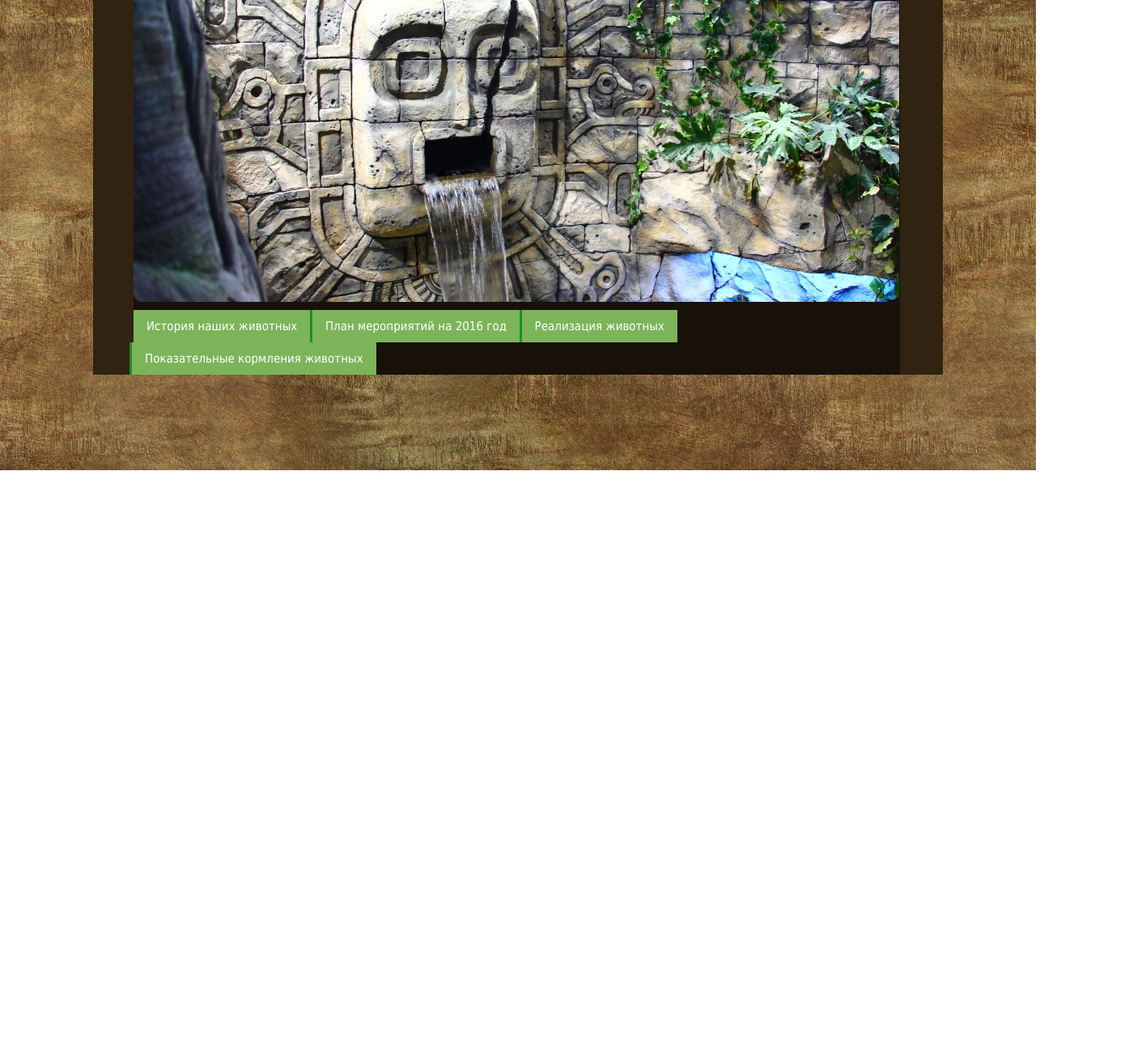
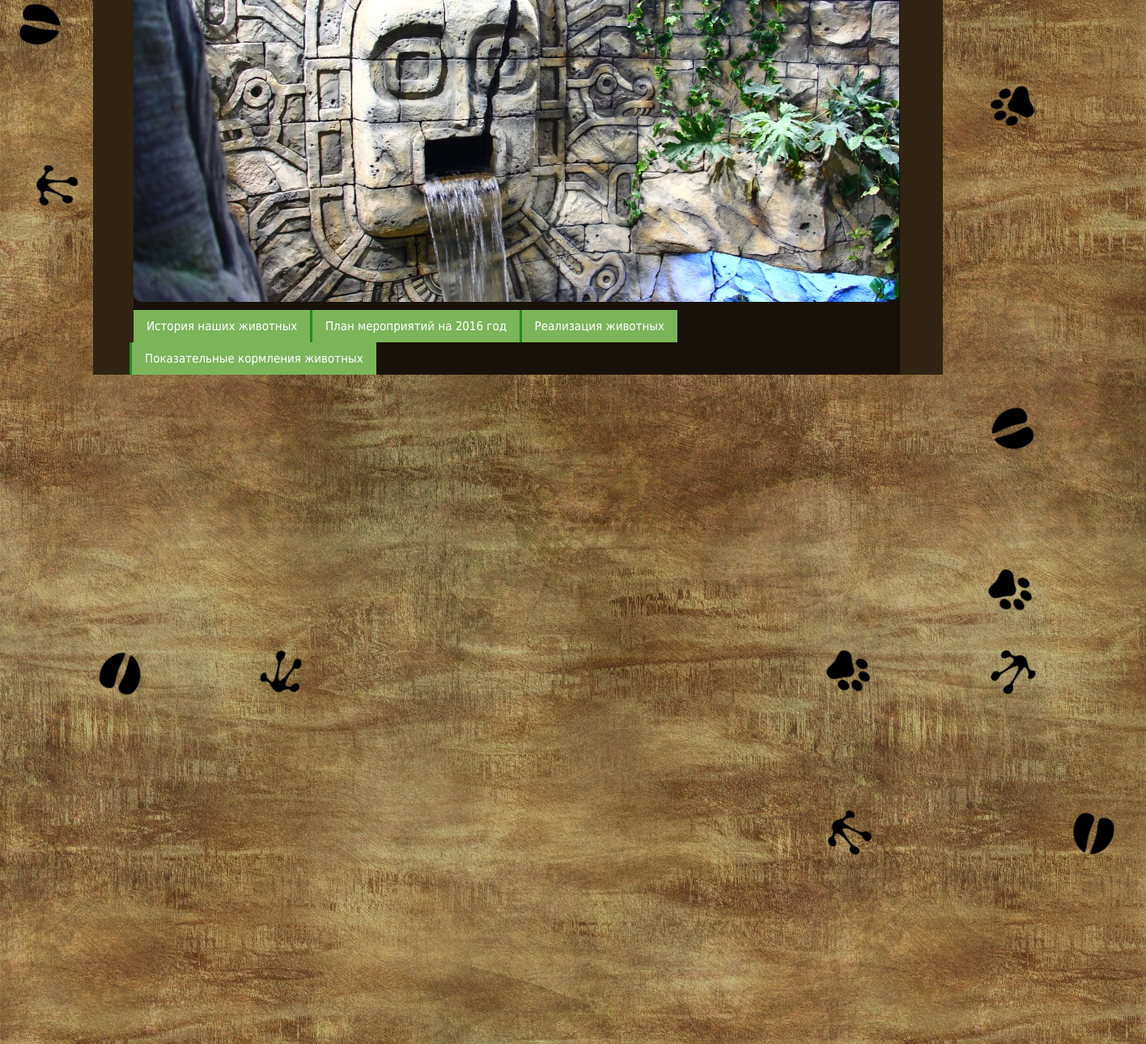
Before and after one commit to Yauheni5/ZOO, a plain HTML site: page ZOOMINSK/index.html in a window 1280 px wide. Shown: the part 219-1509 px from the top of the page at 81% size, 1416 px wide, since content can reach past the window. Before the commit the page ends 800 px from the top, so only its background shows below. Drawn offline with Linux system fonts and the light colour scheme.

Commit message:
add foot on background

```diff
--- a/ZOOMINSK/index.html
+++ b/ZOOMINSK/index.html
@@ -8,6 +8,30 @@
 	</head>
 	<body>
 		<div class="content">
+			<div class="foot-animals">
+				<div class="foto-foot-first f1"></div>
+				<div class="foto-foot-first f2"></div>
+				<div class="foto-foot-first f3"></div>
+				<div class="foto-foot-first f4"></div>
+				<div class="foto-foot-first f5"></div>
+				<div class="foto-foot-first f6"></div>
+				<div class="foto-foot-first f7"></div>
+				<div class="foto-foot-second s1"></div>
+				<div class="foto-foot-second s2"></div>
+				<div class="foto-foot-second s3"></div>
+				<div class="foto-foot-second s4"></div>
+				<div class="foto-foot-second s5"></div>
+				<div class="foto-foot-second s6"></div>
+				<div class="foto-foot-second s7"></div>
+				<div class="foto-foot-third t1"></div>
+				<div class="foto-foot-third t2"></div>
+				<div class="foto-foot-third t3"></div>
+				<div class="foto-foot-third t4"></div>
+				<div class="foto-foot-third t5"></div>
+				<div class="foto-foot-third t6"></div>
+				<div class="foto-foot-third t7"></div>
+				<div class="foto-foot-third t8"></div>
+			</div>
 			<span class="time-work"><b>Время работы сегодня:</b> 10:00-18:00</span>
 			<div class="language-site">
 				<a href="#">Русский</a>
--- a/ZOOMINSK/style.css
+++ b/ZOOMINSK/style.css
@@ -24,6 +24,137 @@ header {
 }
 header ul{
 	list-style: none;
+}
+.foto-foot-first {
+	background: url(images/foot1.png) center center no-repeat;
+	position: absolute;
+	width:100px;
+	height: 100px;
+	z-index: -1;
+}
+.f1 {
+	left:0px;
+	top:0px;
+	transform: rotate(120deg);
+}
+.f2 {
+	left:100px;
+	top:100px;
+	transform: rotate(100deg);
+}
+.f3 {
+	left:200px;
+	top:200px;
+	transform: rotate(200deg);
+}
+.f4 {
+	left:500px;
+	top:400px;
+	transform: rotate(50deg);
+}
+.f5 {
+	left:1200px;
+	top:300px;
+	transform: rotate(250deg);
+}
+.f6 {
+	left:1200px;
+	top:900px;
+	transform: rotate(125deg);
+}
+.f7 {
+	left:1000px;
+	top:1000px;
+	transform: rotate(125deg);
+}
+.foto-foot-second {
+	background: url(images/foot2.png) center center no-repeat;
+	position: absolute;
+	width:100px;
+	height: 100px;
+	z-index: -1;
+}
+.s1 {
+	left:100px;
+	top:0px;
+	transform: rotate(140deg);
+}
+.s2 {
+	left:0px;
+	top:200px;
+	transform: rotate(100deg);
+}
+.s3 {
+	left:200px;
+	top:400px;
+	transform: rotate(220deg);
+}
+.s4 {
+	left:100px;
+	top:1000px;
+	transform: rotate(20deg);
+}
+.s5 {
+	left:1200px;
+	top:700px;
+	transform: rotate(250deg);
+}
+.s6 {
+	left:1300px;
+	top:1200px;
+	transform: rotate(195deg);
+}
+.s7 {
+	left:1000px;
+	top:2000px;
+	transform: rotate(125deg);
+}
+.foto-foot-third {
+	background: url(images/foot3.png) center center no-repeat;
+	position: absolute;
+	width:100px;
+	height: 100px;
+	z-index: -1;
+}
+.t1 {
+	left:200px;
+	top:40px;
+	transform: rotate(140deg);
+}
+.t2 {
+	left:20px;
+	top:400px;
+	transform: rotate(100deg);
+}
+.t3 {
+	left:100px;
+	top:400px;
+	transform: rotate(220deg);
+}
+.t4 {
+	left:300px;
+	top:1000px;
+	transform: rotate(20deg);
+}
+.t5 {
+	left:1200px;
+	top:1000px;
+	transform: rotate(220deg);
+}
+.t6 {
+	left:1300px;
+	top:1600px;
+	transform: rotate(295deg);
+}
+.t7 {
+	left:1200px;
+	top:2000px;
+	transform: rotate(225deg);
+}
+.t8 {
+	left:1000px;
+	top:1200px;
+	transform: rotate(125deg);
 }
 .time-work {
 	width: 500px;
```
Also changed, not shown: ZOOMINSK/images/foot1.png (added), ZOOMINSK/images/foot2.png (added), ZOOMINSK/images/foot3.png (added).
